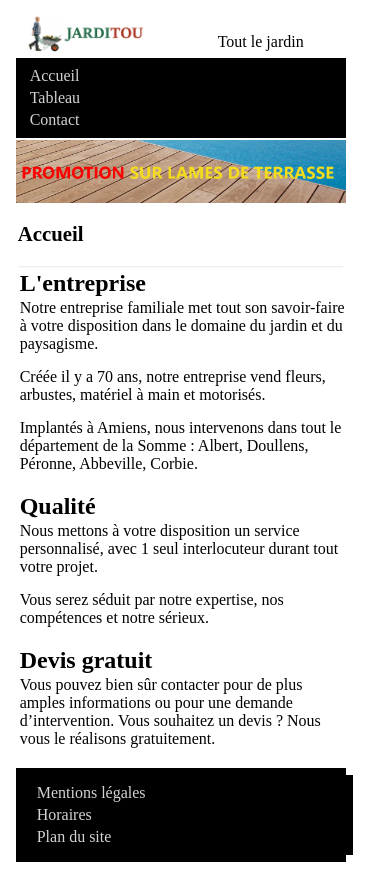
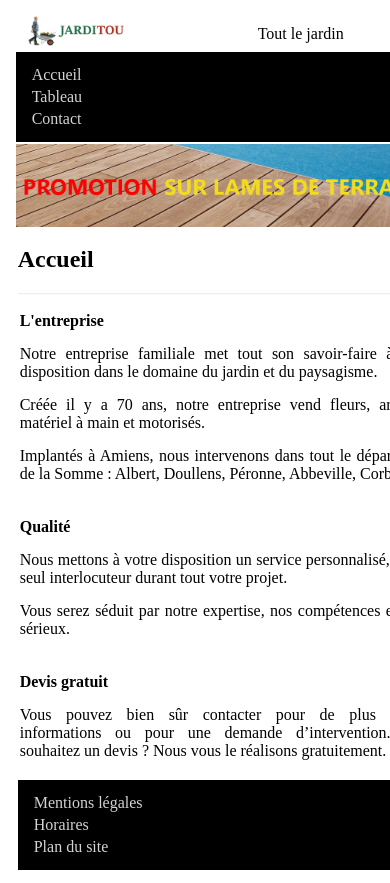
Before and after one commit to TOKANNOU/Formation-AFPA, a PHP site: page / in a window 390 px wide; the page is wider, and only the part inside the window is pictured. Run offline with PHP 8.4, Linux system fonts and the light colour scheme.

Commit message:
Adaptation des titres

```diff
--- a/CSS/style.css
+++ b/CSS/style.css
@@ -41,7 +41,7 @@
 }
 
 /* couleur arrière plan des menus */
-nav, footer{
+nav{
   background-color: black;
   width: 1078px;
   padding: 12px;
@@ -68,7 +68,7 @@
   border: 2px;
   filter: opacity(50%);
 }
-h3{
+h2{
   padding-top: 15px;
   margin-bottom: 15px;
   font-size: 105%;
@@ -83,8 +83,8 @@
   font-size: 90%;
   width: 300px;
   background-color: #D3D3D3;
-  padding-bottom: 438px;
-  bottom: 440px;
+  padding-bottom: 427px;
+  bottom: 432px;
   padding-right : 133px;
   left: 810px;
   position: relative;
@@ -137,7 +137,7 @@
     display: flex;
     flex-direction: column;
     font-size: 100%;
-    left: 5px;
+    left: 2px;
     margin: 0;
   }
   a:hover {
@@ -151,32 +151,33 @@
 
   /* redimensionnement des polices */
   .image_1{
-    width: 120px;
+    width: 100px;
     margin-left: 0;
   }
   .haut_page{
     font-size: 100%;
-    bottom: 5px;
-    left: 70px;
+    bottom: 7px;
+    left: 130px;
   }
-  nav, footer{
-    width: 320px;
-    padding: 5px;
+  nav{
+    width: 410px;
+    padding: 10px;
   }
   .image_2{
     margin: 0;
-    width: 330px;
+    width: 430px;
   }
   .section, #index, .article_1, .article_2, .article_3 {
-    width: 330px;
+    width: 420px;
+    text-align: justify
   }
   #index{
-    font-size: 130%;
+    font-size: 150%;
   }
   hr{
-    width: 325px;
+    width: 425px;
   }
-  h3{
+  h2{
     font-size: 100%;
   }
   p{
@@ -184,21 +185,21 @@
     font-size: 100%;
   }
   #contact{
-    font-size: 130%;
+    font-size: 150%;
   }
   #tableau{
-    font-size: 130%;
+    font-size: 150%;
   }
   table{
     width: 1px;
   }
-  th{
-    padding-right: 6px;
+  th, td{
+    padding-right: 20px;
   }
   .photo_mobile{
     width: 100%;
   }
   #formulaire_contact{
-    width: 330px;
+    width: 400px;
   }
 }
```
